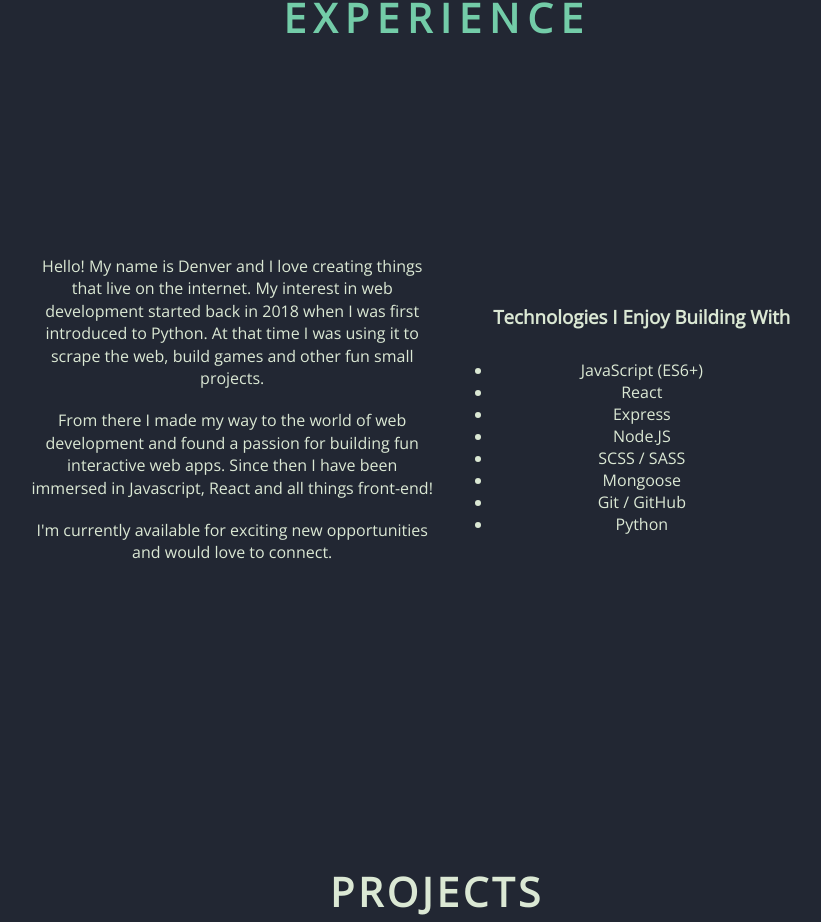
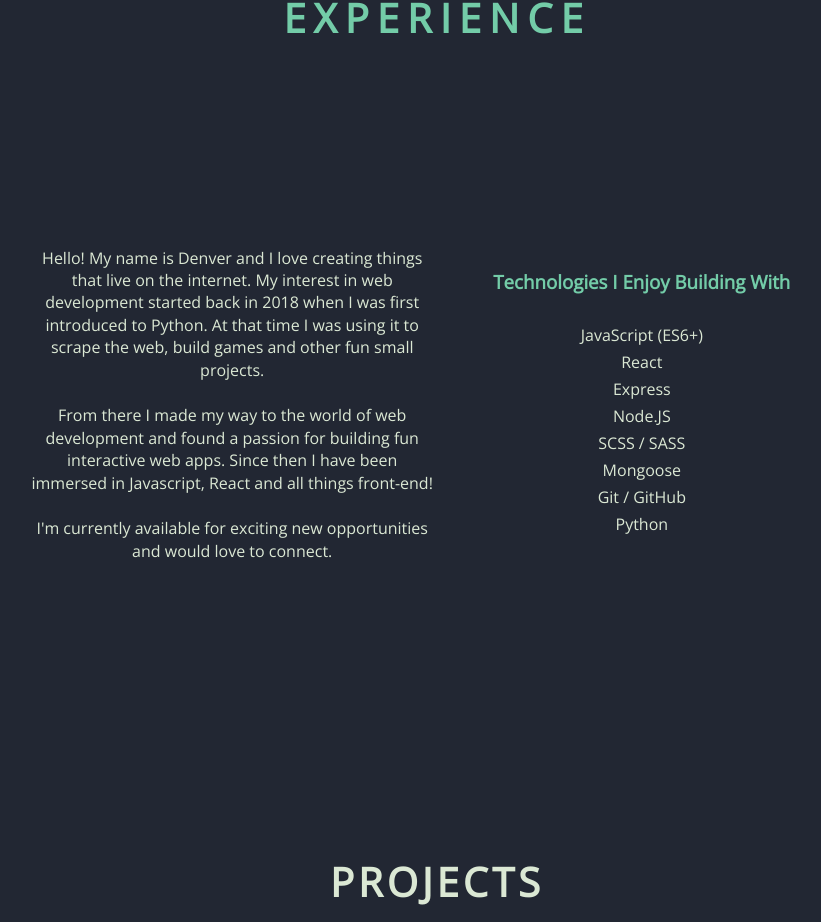
Before and after one commit to Denver-Meadows/Portfolio, a React (Create React App) app: page / in a window 1280 px wide. Shown: the part 1219-2141 px from the top of the page, without its empty margins (203-1024 px from the left). Built offline with nearby package versions, Linux system fonts and the light colour scheme.

Commit message:
styling for experience completed

```diff
--- a/src/styles/index.scss
+++ b/src/styles/index.scss
@@ -467,7 +467,7 @@ body {
 
 .about-container {
   color: var(--clr-font-1);
-  margin: 7rem 10%;
+  margin: 5rem 10%;
 
   &-content {
     display: grid;
@@ -476,10 +476,15 @@ body {
     padding: 11rem 0 6rem 0;
 
     &-description {
+      display: flex;
+      flex-direction: column;
+      justify-content: space-around;
+      align-items: center;
       grid-column: 1 / 5;
       height: 100%;
       width: 100%;
       border-radius: 10px;
+      padding-top: 1rem;
 
       p {
         margin-bottom: 2rem;
@@ -493,9 +498,21 @@ body {
       justify-self: center;
       align-self: center;
 
+      li {
+        list-style: none;
+        margin-bottom: 0.5rem;
+
+        &:hover {
+          color: var(--clr-font-secondary);
+          // box-shadow: 0 1rem 2rem rgba(0, 0, 0, 0.4);
+          transform: rotate(5deg) scale(1.3);
+        }
+      }
+
       h3 {
         margin-bottom: 3rem;
         font-weight: 700;
+        color: var(--clr-font-secondary);
       }
     }
   }
```
